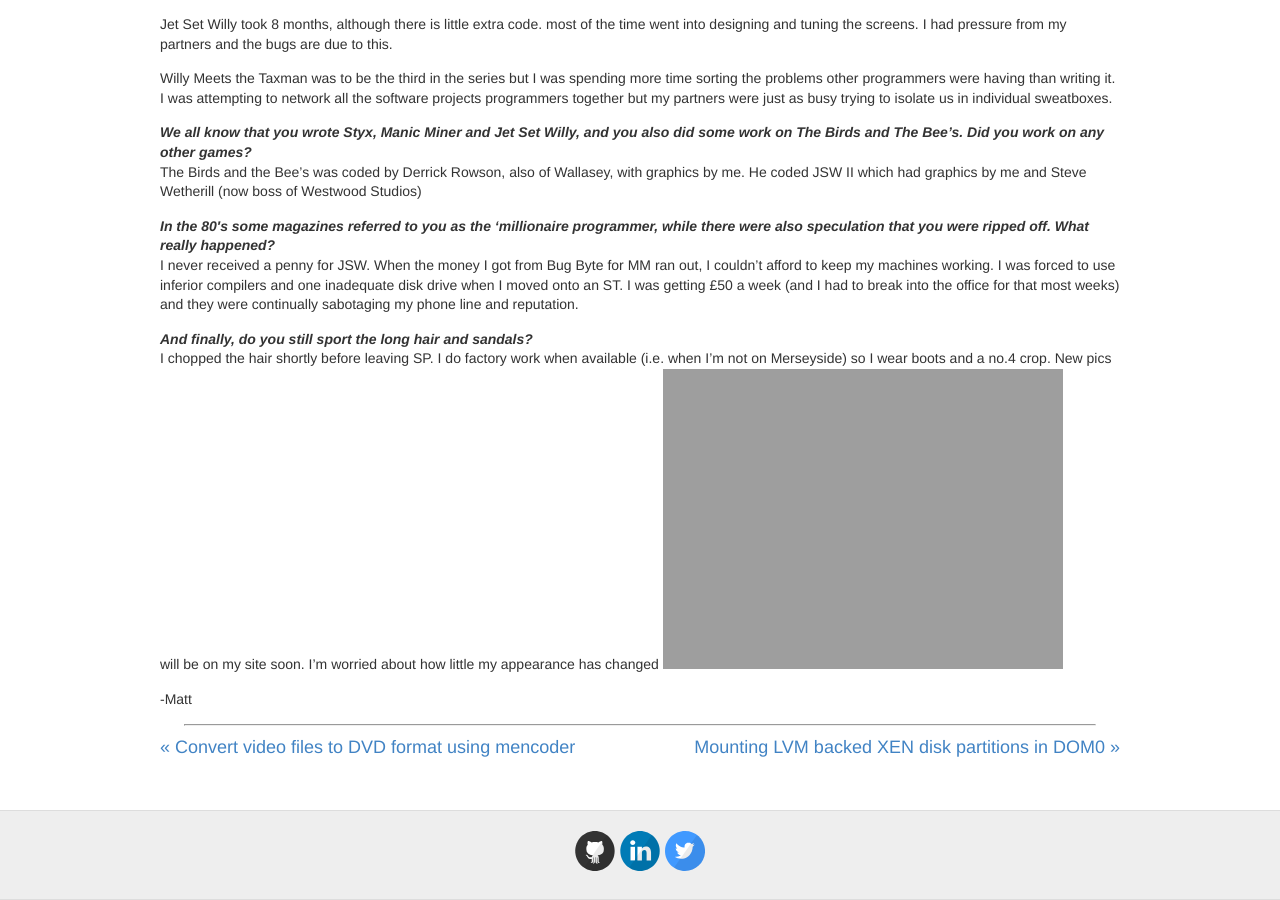
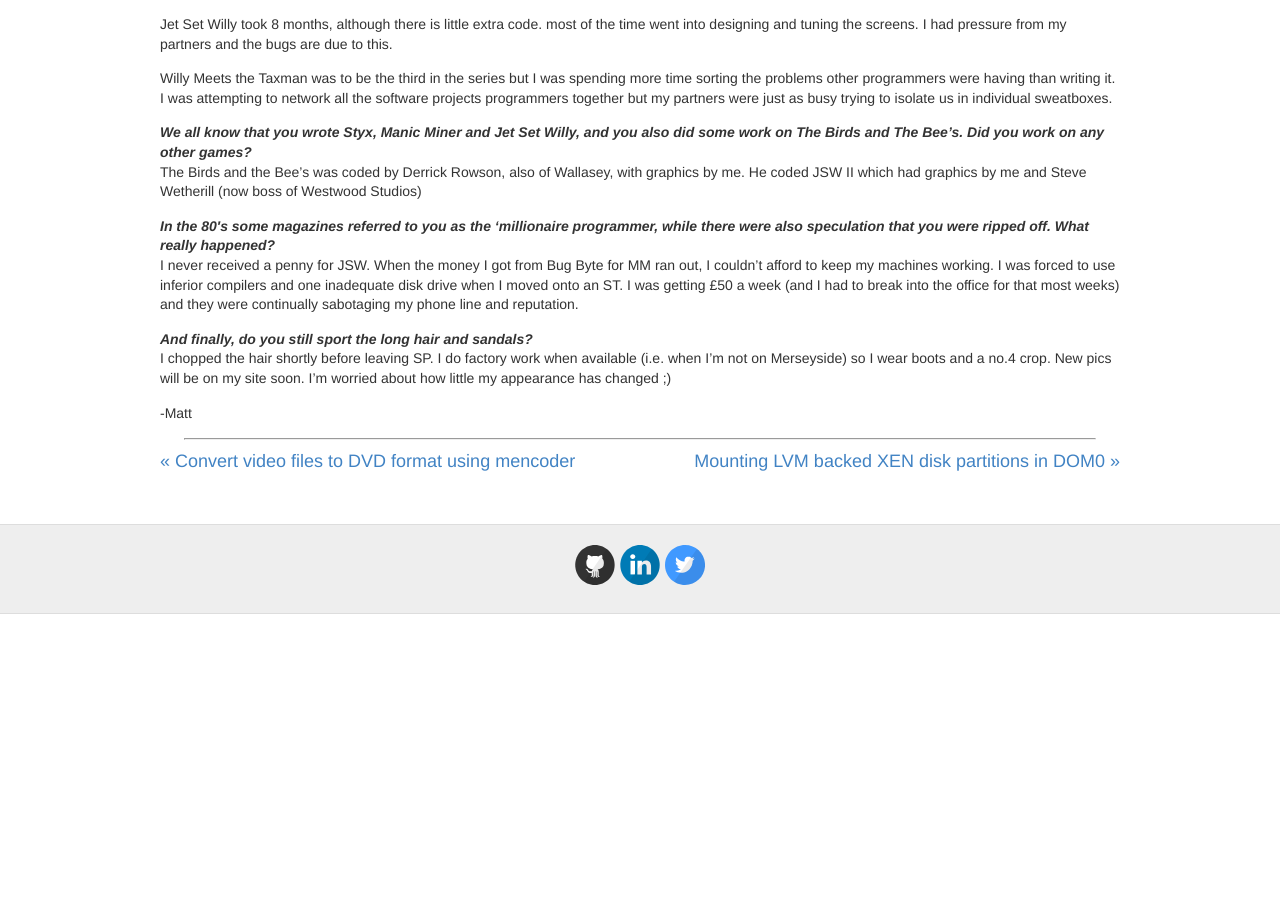
Before and after one commit to YorkshireKev/kevssite.com-jekyll-version, a Jekyll site: the page built from _posts/2010-05-18-matthew-smith-interview.md, in a window 1280 px wide and 900 px high, scrolled down 706 px. Built offline with Jekyll 4.4.1, drawn with Linux system fonts in a browser that asks for light colours; after the commit the page ends 1320 px from its top, so only the background shows below that.

Commit message:
Fix smiley on Matt Smith Interview

```diff
--- a/_posts/2010-05-18-matthew-smith-interview.md
+++ b/_posts/2010-05-18-matthew-smith-interview.md
@@ -58,7 +58,7 @@
   </p>
 
   <p>
-    <em><strong>And finally, do you still sport the long hair and sandals?</strong></em><br /> I chopped the hair shortly before leaving SP. I do factory work when available (i.e. when I&#8217;m not on Merseyside) so I wear boots and a no.4 crop. New pics will be on my site soon. I&#8217;m worried about how little my appearance has changed <img src="http://www.kevssite.com/wp-includes/images/smilies/icon_wink.gif" alt=";)" class="wp-smiley" />
+    <em><strong>And finally, do you still sport the long hair and sandals?</strong></em><br /> I chopped the hair shortly before leaving SP. I do factory work when available (i.e. when I&#8217;m not on Merseyside) so I wear boots and a no.4 crop. New pics will be on my site soon. I&#8217;m worried about how little my appearance has changed ;)
   </p>
 
   <p>
```
